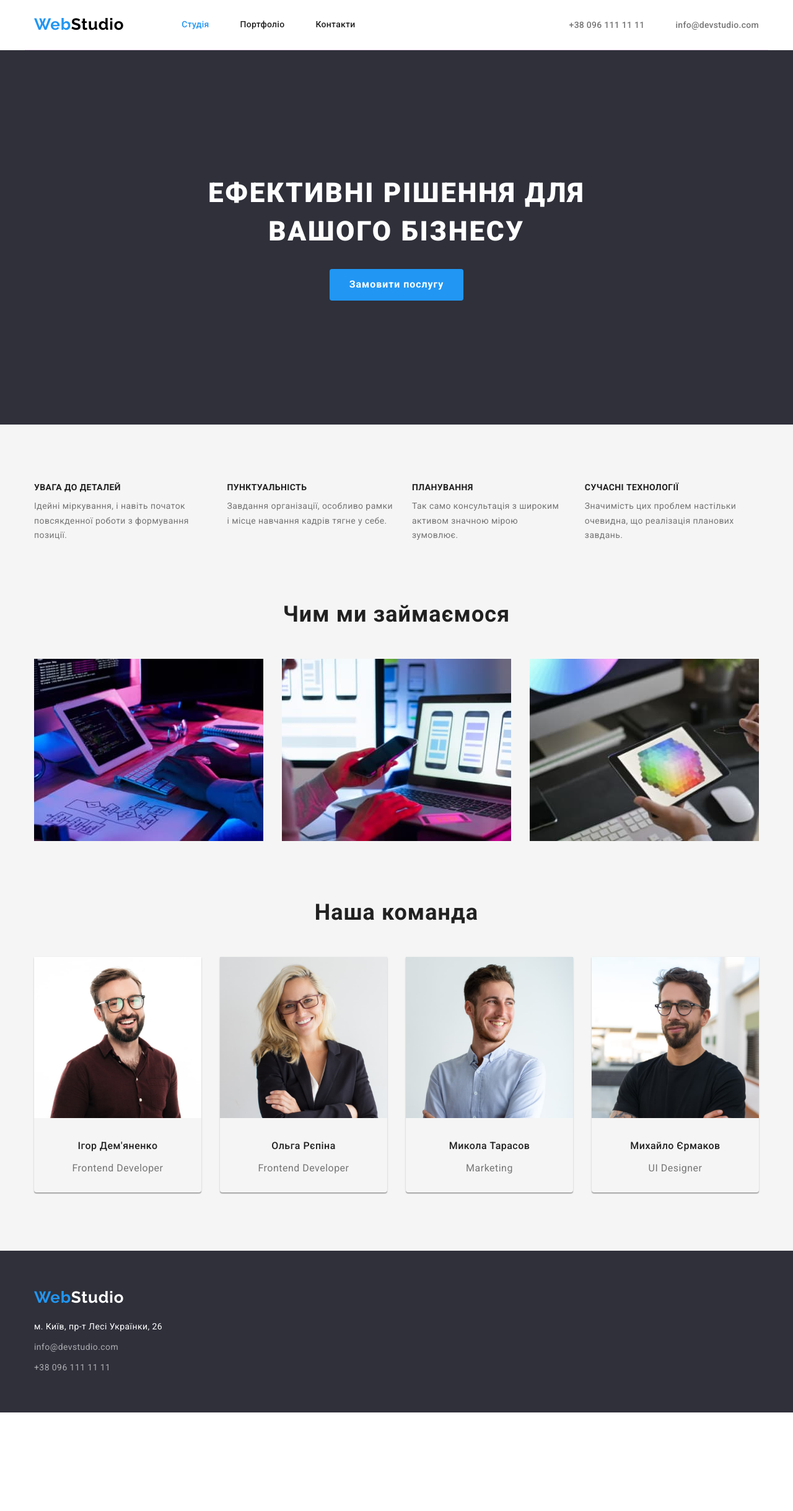
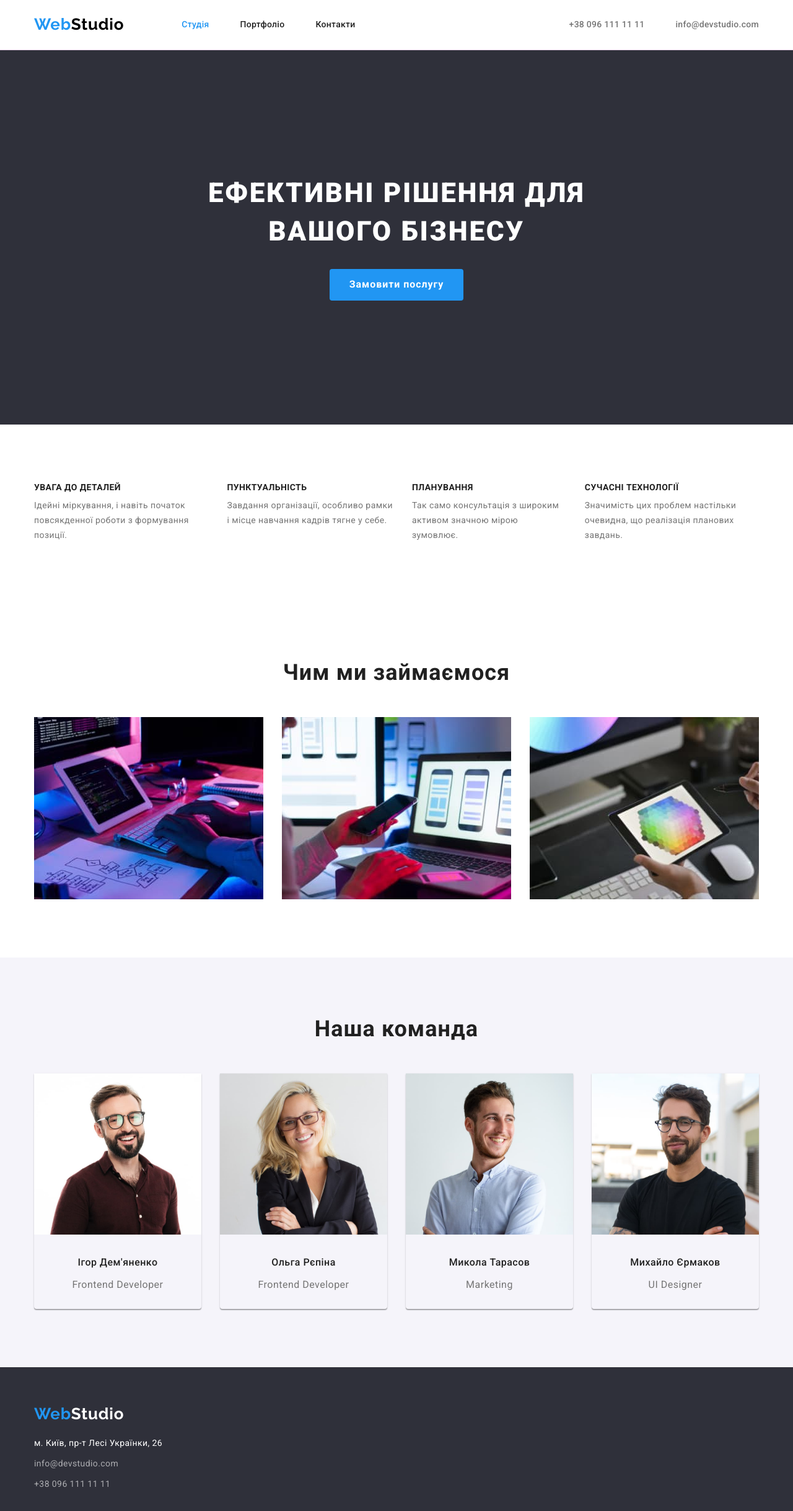
Before and after one commit to Yehorborovenskyi/goit-markup-hw-03, a plain HTML site: page index.html in a window 1280 px wide. Shown: the whole page at 62% size. Before the commit the page ends 2279 px from the top, so only its background shows below. Drawn offline with nearby package versions, Linux system fonts and the light colour scheme.

Commit message:
Правка замечаний ментора.

```diff
--- a/css/style.css
+++ b/css/style.css
@@ -35,7 +35,14 @@ ul {
   padding: 0;
 }
 .section {
-  background: #f5f5f5;
+  padding-top: 94px;
+  padding-bottom: 94px;
+}
+.section.comand {
+  background: #f5f4fa;
+}
+.headers {
+  border-bottom: 1px solid #ecec;
 }
 .container {
   width: 1200px;
@@ -47,7 +54,6 @@ ul {
 .nav-header {
   display: flex;
   align-items: center;
-  border-bottom: 1px solid #ecec;
 }
 
 .nav-list {
@@ -67,9 +73,6 @@ ul {
   letter-spacing: 0.03em;
 }
 .logo.header {
-  display: inline-block;
-  padding-top: 24px;
-  margin-bottom: 25px;
   margin-right: 93px;
 }
 .logo-head {
@@ -82,6 +85,8 @@ ul {
 
 .nav {
   display: block;
+  padding-top: 32px;
+  padding-bottom: 32px;
 
   color: inherit;
   font-family: inherit;
@@ -107,7 +112,9 @@ ul {
   margin-right: 50px;
 }
 .contact-header {
-  display: inline-block;
+  display: block;
+  padding-top: 32px;
+  padding-bottom: 32px;
 
   color: var(--lead-text-color);
   font-family: inherit;
@@ -122,9 +129,11 @@ ul {
   color: var(--hover-text-color);
 }
 
-.page {
+.section.page {
   background-color: var(--primary-bg-color);
   text-align: center;
+  padding-top: 200px;
+  padding-bottom: 200px;
 }
 
 .slogan {
@@ -138,15 +147,12 @@ ul {
   line-height: 1.4;
   letter-spacing: 0.06em;
   text-transform: uppercase;
-  padding-top: 200px;
 }
 
 .btn {
   padding: 10px 32px;
   border-radius: 4px;
   border: 1px transparent;
-  margin-bottom: 200px;
-  min-width: 150px;
 
   color: var(--accent-text-color);
   background-color: var(--hover-text-color);
@@ -162,8 +168,6 @@ ul {
 
 .aside-text {
   display: flex;
-  padding-top: 94px;
-  padding-bottom: 94px;
 }
 
 .aside-text > .aside-item:not(:last-child) {
@@ -190,7 +194,6 @@ ul {
 
 .desc-item {
   display: flex;
-  padding-bottom: 94px;
 }
 
 .desc-item > .item:not(:last-child) {
@@ -208,7 +211,6 @@ ul {
 
 .desc-card {
   display: flex;
-  padding-bottom: 94px;
 }
 .desc-card > .card:not(:last-child) {
   margin-right: 30px;
@@ -218,11 +220,12 @@ ul {
     0px 2px 1px rgba(0, 0, 0, 0.2);
   border-radius: 0px 0px 4px 4px;
 }
-
+.card-item {
+  padding-top: 30px;
+  padding-bottom: 30px;
+}
 .name {
   margin-bottom: 10px;
-  margin-top: 30px;
-
   font-weight: 500;
   font-size: 16px;
   line-height: 1.9;
@@ -231,8 +234,6 @@ ul {
 }
 
 .profession {
-  margin-bottom: 30px;
-
   color: var(--lead-text-color);
   font-size: 16px;
   line-height: 1.2;
@@ -240,14 +241,14 @@ ul {
   text-align: center;
 }
 
-.footer {
+/* Footer */
+
+.socials {
+  padding-top: 60px;
+  padding-bottom: 60px;
   background-color: var(--primary-bg-color);
 }
-.logo.footer {
-  display: inline-block;
-  margin-bottom: 20px;
-  padding-top: 60px;
-}
+
 .logo-footer {
   color: var(--accent-text-color);
 }
@@ -256,15 +257,20 @@ ul {
   font-style: normal;
   font-family: inherit;
 }
+.contact-map {
+  margin-top: 20px;
+  margin-bottom: 9px;
+}
+.contact-mail {
+  margin-bottom: 9px;
+}
 
 .map {
-  display: inline-block;
   color: var(--accent-text-color);
   font-weight: 400;
   font-size: 14px;
   line-height: 1.7;
   letter-spacing: 0.03em;
-  margin-bottom: 9px;
 }
 
 .contact-footer {
@@ -280,9 +286,9 @@ ul {
 }
 
 /* Porfolio */
+
 .btn-filtr {
   display: flex;
-  padding-top: 94px;
   margin-bottom: 50px;
   justify-content: center;
   align-items: center;
@@ -309,28 +315,13 @@ ul {
   border-color: transparent;
 }
 
-.filtr-card {
-  border-bottom: 1px solid #eeeeee;
-}
 .flex-filtr {
   display: flex;
   flex-wrap: wrap;
-  padding-bottom: 94px;
 }
 
 .flex-filtr > .filtr-card:not(:nth-child(3n)) {
   margin-right: 30px;
-}
-
-.mail {
-  display: inline-block;
-
-  margin-bottom: 9px;
-}
-.phone {
-  display: inline-block;
-
-  margin-bottom: 60px;
 }
 
 .filtr:hover,
@@ -342,13 +333,15 @@ ul {
 .filtr-card:not(:nth-child(n + 7)) {
   margin-bottom: 30px;
 }
+.filtr-text {
+  padding: 20px 24px;
+  border-bottom: 1px solid #eeeeee;
+  border-left: 1px solid #eeeeee;
+  border-right: 1px solid #eeeeee;
+}
 
 .filtr-title {
-  margin-top: 20px;
   margin-bottom: 4px;
-  padding-right: 24px;
-  padding-left: 24px;
-
   font-weight: 700;
   font-size: 18px;
   line-height: 2;
@@ -356,10 +349,6 @@ ul {
 }
 
 .filtr-item {
-  padding-right: 24px;
-  padding-left: 24px;
-  margin-bottom: 20px;
-
   color: var(--lead-text-color);
   font-size: 16px;
   line-height: 1.9;
--- a/index.html
+++ b/index.html
@@ -16,7 +16,7 @@
     <link rel="stylesheet" href="./css/style.css" />
   </head>
   <body>
-    <header>
+    <header class="headers">
       <div class="container nav-header">
         <a class="logo header" href="./index.html">Web<span class="logo-head">Studio</span></a>
         <nav>
@@ -87,7 +87,7 @@
           </ul>
         </div>
       </section>
-      <section class="section">
+      <section class="section comand">
         <div class="container">
           <h2 class="desc">Наша команда</h2>
           <ul class="desc-card">
@@ -123,12 +123,12 @@
         </div>
       </section>
     </main>
-    <footer class="footer">
+    <footer class="socials">
       <div class="container">
         <a class="logo footer" href="./index.html">Web<span class="logo-footer">Studio</span></a>
         <address class="address">
           <ul>
-            <li>
+            <li class="contact-map">
               <a
                 class="map"
                 href="https://goo.gl/maps/gBdrRbUzEKDrqzJC9"
@@ -138,10 +138,12 @@
                 м. Київ, пр-т Лесі Українки, 26
               </a>
             </li>
-            <li>
-              <a class="contact-footer mail" href="mailto:info@devstudio.com">info@devstudio.com</a>
+            <li class="contact-mail">
+              <a class="contact-footer" href="mailto:info@devstudio.com">info@devstudio.com</a>
             </li>
-            <li><a class="contact-footer phone" href="tel:+380961111111">+38 096 111 11 11</a></li>
+            <li class="contact-phone">
+              <a class="contact-footer" href="tel:+380961111111">+38 096 111 11 11</a>
+            </li>
           </ul>
         </address>
       </div>
```
Also changed, not shown: portfolio.html (+10 -8 lines).
